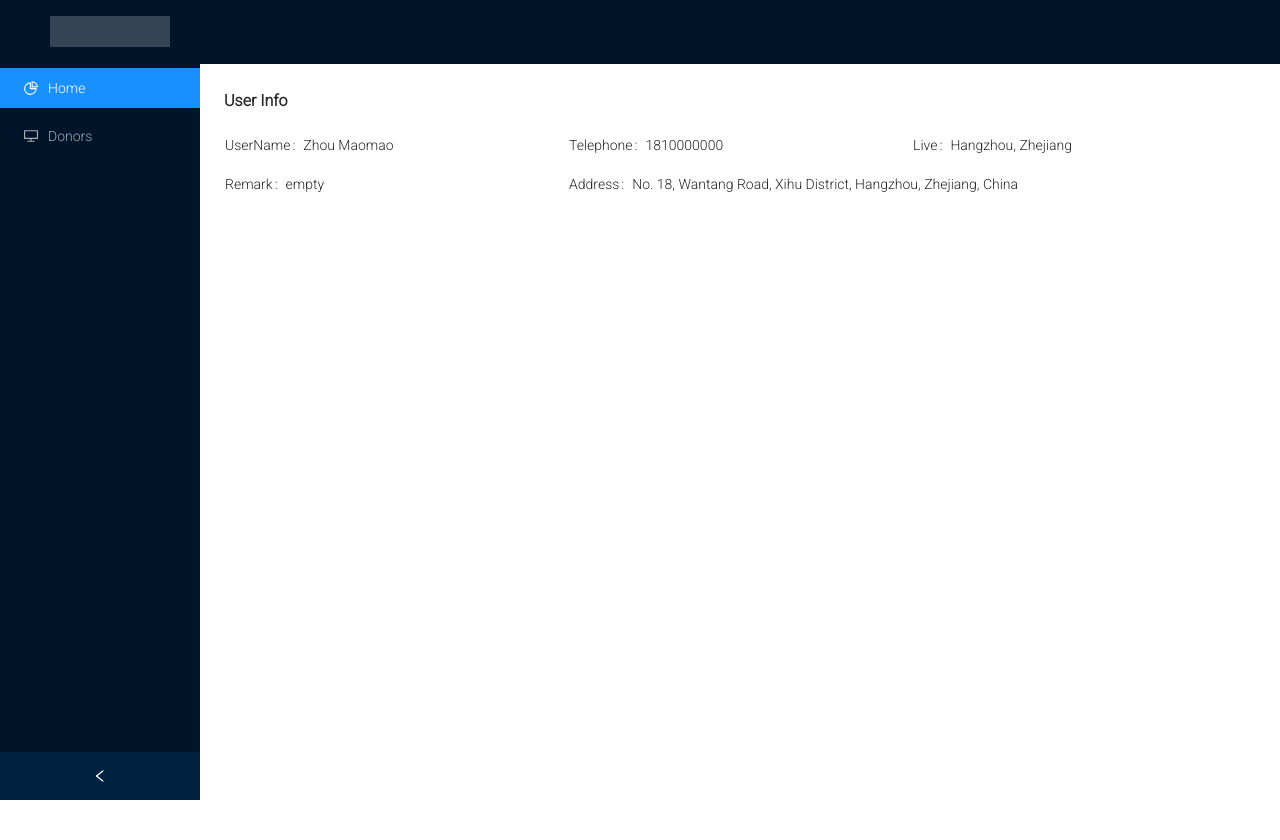
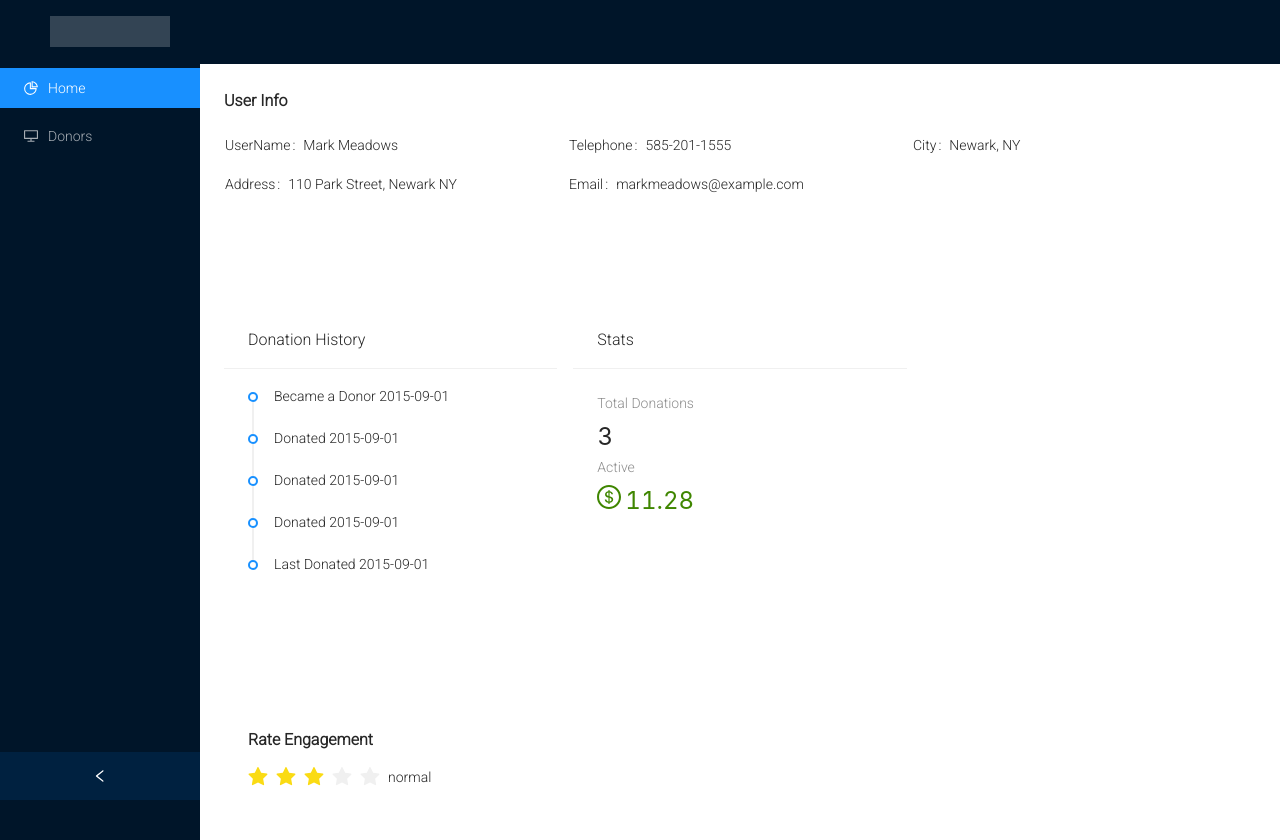
Before and after one commit to haywoodIII/HabitatCRM, a React (Create React App) app in the folder ClientApp/: page /profile/1 in a window 1280 px wide. Before the commit the page ends 800 px from the top, so only its background shows below. Built offline with nearby package versions, Linux system fonts and the light colour scheme.

Commit message:
Start implementing profile page

```diff
--- a/ClientApp/src/components/donors/Profile.js
+++ b/ClientApp/src/components/donors/Profile.js
@@ -1,16 +1,58 @@
 import React, { useState }  from 'react';
-import { Descriptions } from 'antd';
+import { Descriptions, Timeline, Card, Row, Col, Rate, Typography, Statistic } from 'antd';
+import { DollarCircleOutlined } from '@ant-design/icons';
+
+const { Title } = Typography;
+
+const desc = ['terrible', 'bad', 'normal', 'good', 'wonderful'];
 
 export function Profile() {
+
+    let [donorRating, setDonorRating] = useState(3);
+
     return (
+        <>
         <Descriptions title="User Info">
-            <Descriptions.Item label="UserName">Zhou Maomao</Descriptions.Item>
-            <Descriptions.Item label="Telephone">1810000000</Descriptions.Item>
-            <Descriptions.Item label="Live">Hangzhou, Zhejiang</Descriptions.Item>
-            <Descriptions.Item label="Remark">empty</Descriptions.Item>
-            <Descriptions.Item label="Address">
-            No. 18, Wantang Road, Xihu District, Hangzhou, Zhejiang, China
-            </Descriptions.Item>
-      </Descriptions>
+            <Descriptions.Item label="UserName">Mark Meadows</Descriptions.Item>
+            <Descriptions.Item label="Telephone">585-201-1555</Descriptions.Item>
+            <Descriptions.Item label="City">Newark, NY</Descriptions.Item>
+            <Descriptions.Item label="Address">110 Park Street, Newark NY</Descriptions.Item>
+            <Descriptions.Item label="Email">markmeadows@example.com</Descriptions.Item>
+        </Descriptions>
+
+        <div className="site-card-wrapper">
+            <Row gutter={16} style={{marginTop: 100}}>
+                <Col span={8}>
+                    <Card title="Donation History" bordered={false}>
+                        <Timeline>
+                        <Timeline.Item>Became a Donor 2015-09-01</Timeline.Item>
+                        <Timeline.Item>Donated 2015-09-01</Timeline.Item>
+                        <Timeline.Item>Donated 2015-09-01</Timeline.Item>
+                        <Timeline.Item>Donated 2015-09-01</Timeline.Item>
+                        <Timeline.Item>Last Donated 2015-09-01</Timeline.Item>
+                        </Timeline>
+
+                        <Title level={5} style={{marginTop: 100}}>Rate Engagement</Title>
+                        <span>
+                        <Rate tooltips={desc} onChange={(rating) => setDonorRating(rating)} value={donorRating} />
+                        {donorRating ? <span className="ant-rate-text">{desc[donorRating - 1]}</span> : ''}
+                        </span>
+                    </Card>
+                </Col>
+                <Col span={8}>
+                    <Card title="Stats" bordered={false}>
+                        <Statistic title="Total Donations" value={3} />
+                        <Statistic
+                            title="Active"
+                            value={11.28}
+                            precision={2}
+                            valueStyle={{ color: '#3f8600' }}
+                            prefix={<DollarCircleOutlined style={{verticalAlign: "baseline"}}/>}
+                        />
+                    </Card>
+                </Col>
+            </Row>
+        </div>
+        </>
     );
 }
```
